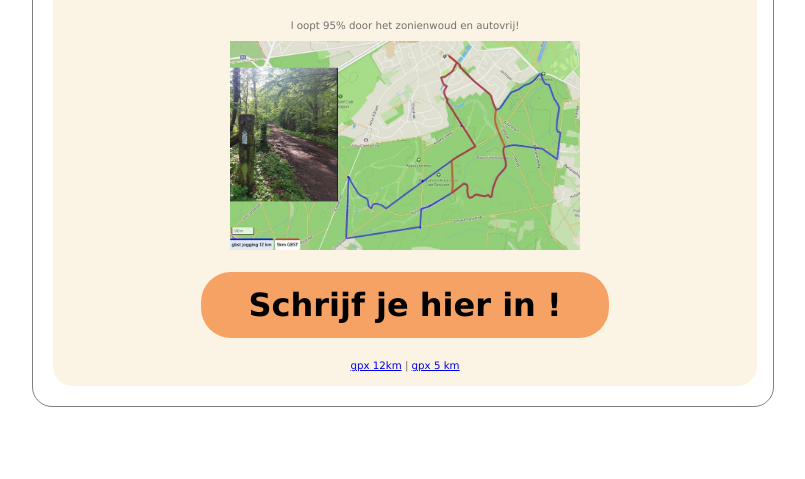
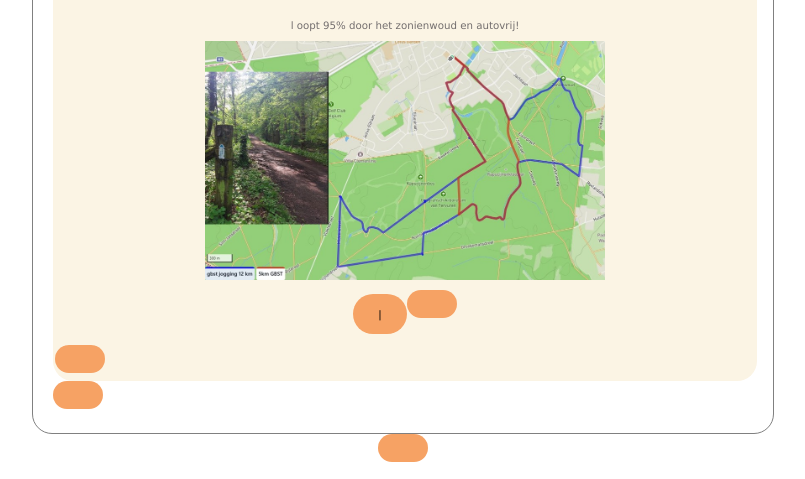
Before and after one commit to deryckhans/deryckhans.github.io, a plain HTML site: page index.html in a window 1280 px wide. Shown: the part 671-1150 px from the top of the page, without its empty margins (253-1058 px from the left). Before the commit the page ends 1091 px from the top, so only its background shows below. Drawn offline with Linux system fonts and the light colour scheme.

Commit message:
Update index.html

```diff
--- a/index.html
+++ b/index.html
@@ -178,11 +178,9 @@
   <div class="leftS">
     <h1>Het Parcours</h1>
     <p>l oopt 95% door het zonienwoud en autovrij!</p>
-    <img class="displayed" src="parcours.jpg" alt="Parcours Image" width=50%>
-    <h1 style="color: #be2327">
-          <a href="https://docs.google.com/forms/d/e/1FAIpQLSdBBi6xYzBe690Ubk6SfBHQgV6NJn9WnS4eDqbaA-ypAvErAQ/viewform?usp=sharing" target="_blank" class="laS">&nbsp;&nbsp;Schrijf je hier in !&nbsp;&nbsp;</a>
-        </h1>
-    <p><a href="path/to/12km.gpx">gpx 12km</a> | <a href="path/to/5km.gpx">gpx 5 km</a></p>
+    <img class="displayed" src="parcours.jpg" alt="Parcours Image" width=75%>
+
+    <p><a href="GBST Jogging 5km 2025.gpx" class="laS"</a> | <a href="GBST Jogging 12km 2025.gpx" class="laS"</a></p>
   </div>
 </div>
 </body>
```
